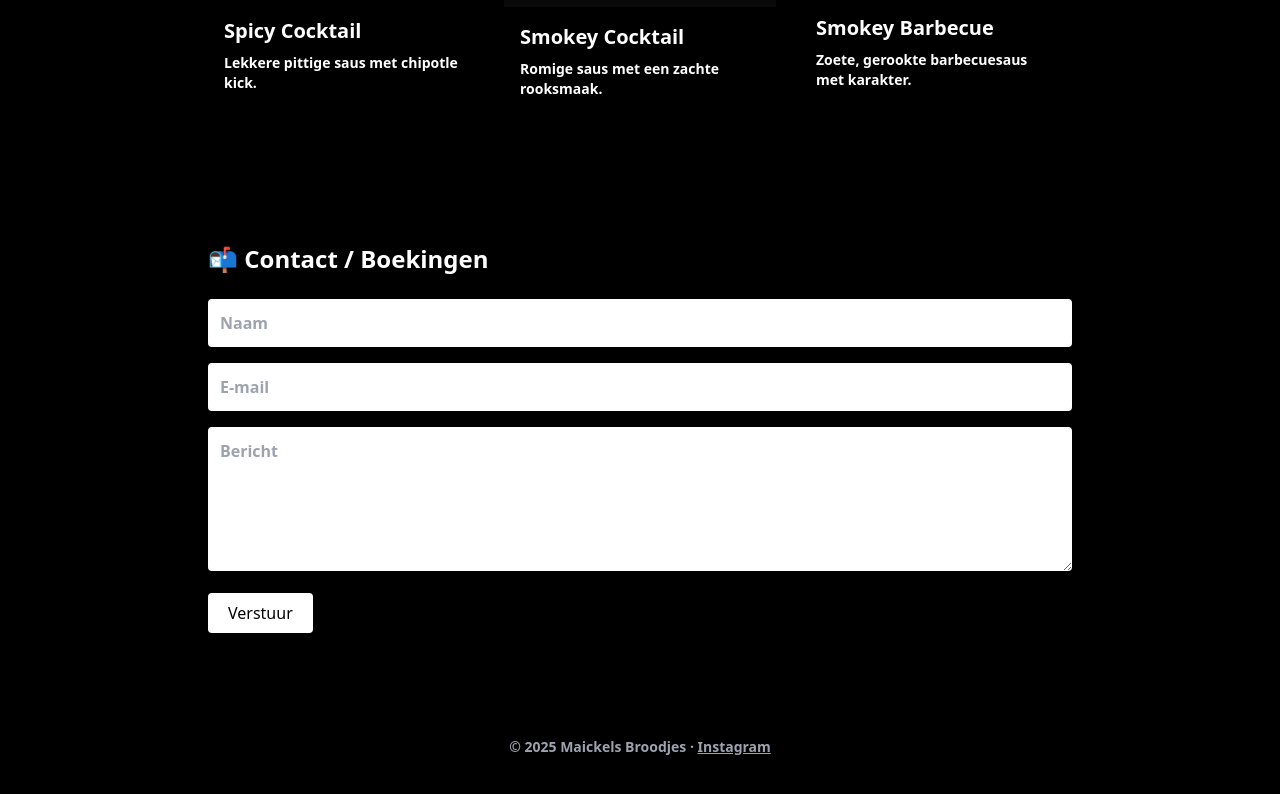
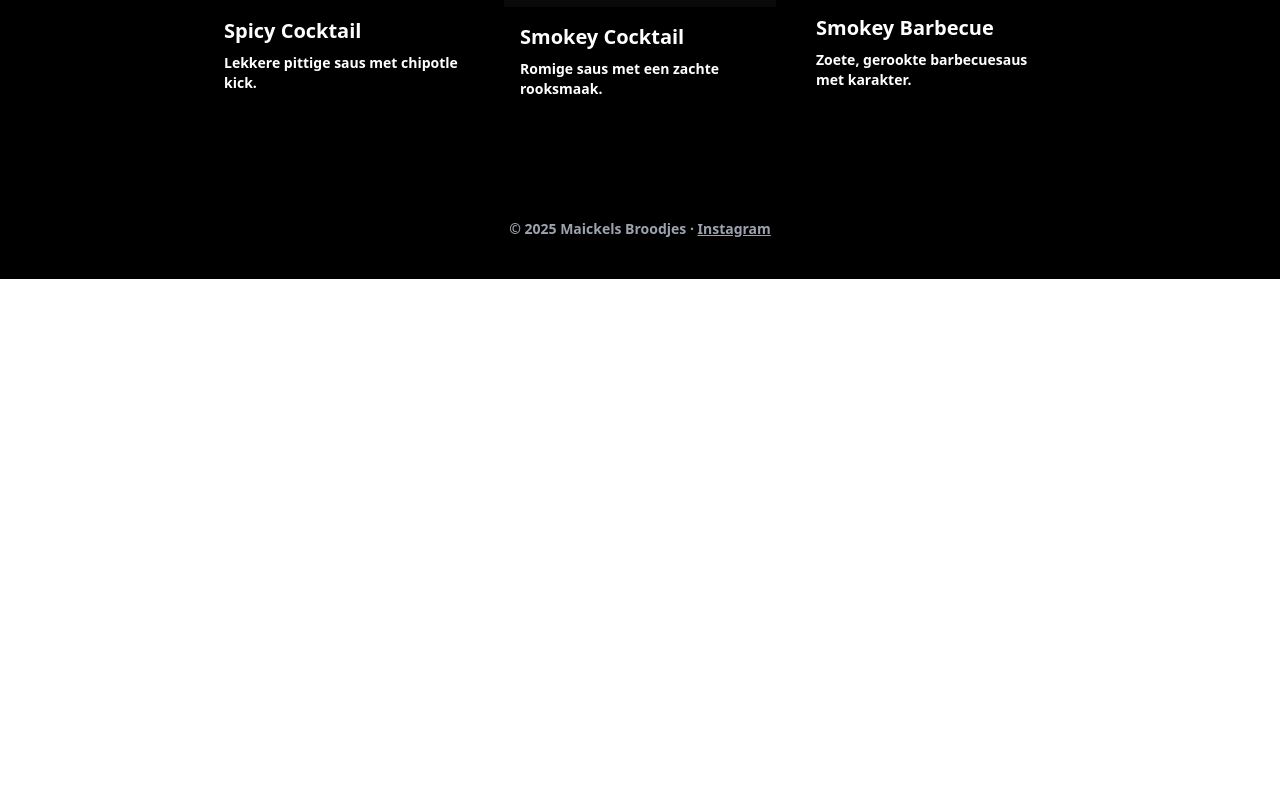
Before and after one commit to hpavenge/MaickelsBroodjes, a Next.js app: page / in a window 1280 px wide. Shown: the part 1564-2358 px from the top of the page. After the commit the page ends 1843 px from the top, so only its background shows below. Built offline with nearby package versions, Linux system fonts and the light colour scheme.

Commit message:
disable contact temp

```diff
--- a/app/page.tsx
+++ b/app/page.tsx
@@ -16,10 +16,10 @@ export default function Home() {
       <Sauzen />
 
       {/* Contact */}
-      <section id="contact" className="max-w-4xl mx-auto px-4 py-16">
+      {/* <section id="contact" className="max-w-4xl mx-auto px-4 py-16">
         <h2 className="text-2xl font-bold mb-6">📬 Contact / Boekingen</h2>
         <ContactForm />
-      </section>
+      </section> */}
 
       {/* Footer */}
       <footer className="text-center py-10 text-sm text-gray-400">
```
